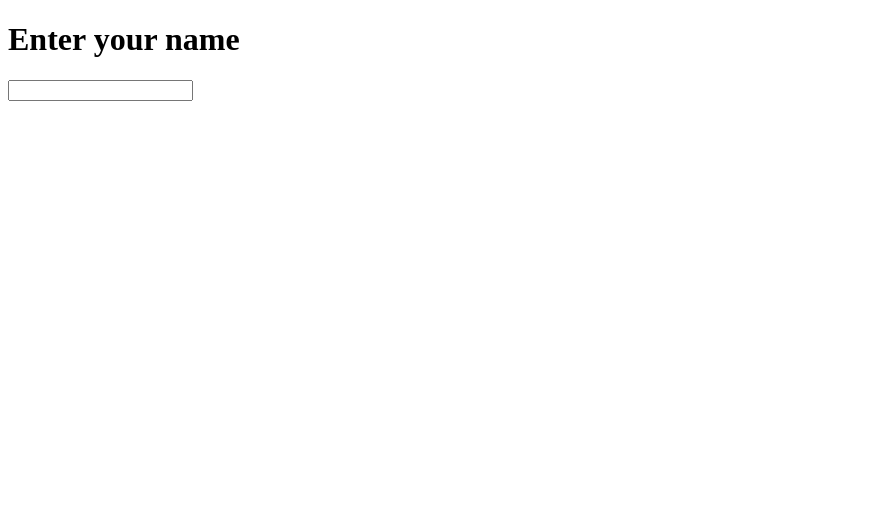
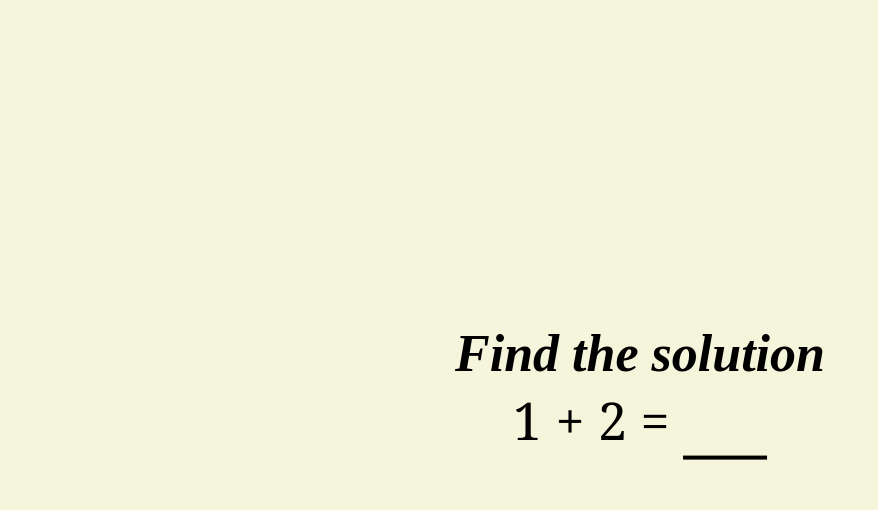
Before and after one commit to Caleb-Sutherland/Math-Attack, a Flask app: page / in a window 1280 px wide. Shown: the top 510 px of the page, without its empty margins (0-878 px from the left). Run offline with Flask 2, Linux system fonts and the light colour scheme.

Commit message:
stylized attack page

```diff
--- a/app.py
+++ b/app.py
@@ -1,10 +1,11 @@
 from flask import Flask, redirect, url_for, render_template, request, session
+from random import random
 
 app = Flask(__name__)
 
 @app.route("/")
 def home():
-	return render_template("attack.html")
+    return render_template("attack.html", question = "1 + 2")
 
 if __name__ == "__main__":
 	app.run(debug = True)
--- /dev/null
+++ b/static/css/style.css
@@ -0,0 +1,37 @@
+body {
+    background-color: beige;
+}
+
+#answer {
+    border:none;
+    border-radius: 0;
+    border-bottom: 4px solid black;
+    background: transparent;
+    width:80px;
+    font-size: 52px;
+    font-family: Georgia, serif;
+}
+
+#answer:focus {
+    outline:none;
+}
+
+#problem h1 {
+    font-size: 52px;
+    margin-bottom: 0px;
+}
+
+#problem p {
+    text-align: center;
+    font-size: 52px;
+    font-family: Georgia, serif;
+    margin-top: 0px;
+}
+
+#problem {
+    display:block;
+    position:absolute;
+    top:50%;
+    left:50%;
+    transform: translateX(-50%) translateY(-50%);
+}
--- a/templates/attack.html
+++ b/templates/attack.html
@@ -1,9 +1,12 @@
 {% extends "base.html" %}
 {% block content %}
 
-<h1>Enter your name</h1>
-<form>
-    <input type="text" name="name" id="name">
+<form id="problem">
+    <h1><i>Find the solution</i></h1>
+    <p>
+        {{ question }} =
+        <input type="text" name="answer" id="answer">
+    </p>
 </form>
 
 {% endblock %}
--- a/templates/base.html
+++ b/templates/base.html
@@ -2,6 +2,7 @@
 <html>
     <head>
         <title>Math Attack</title>
+        <link rel="stylesheet" href="{{ url_for('static', filename='css/style.css') }}" type="text/css">
     </head>
     <body>
         {% block content %}{% endblock %}
```
